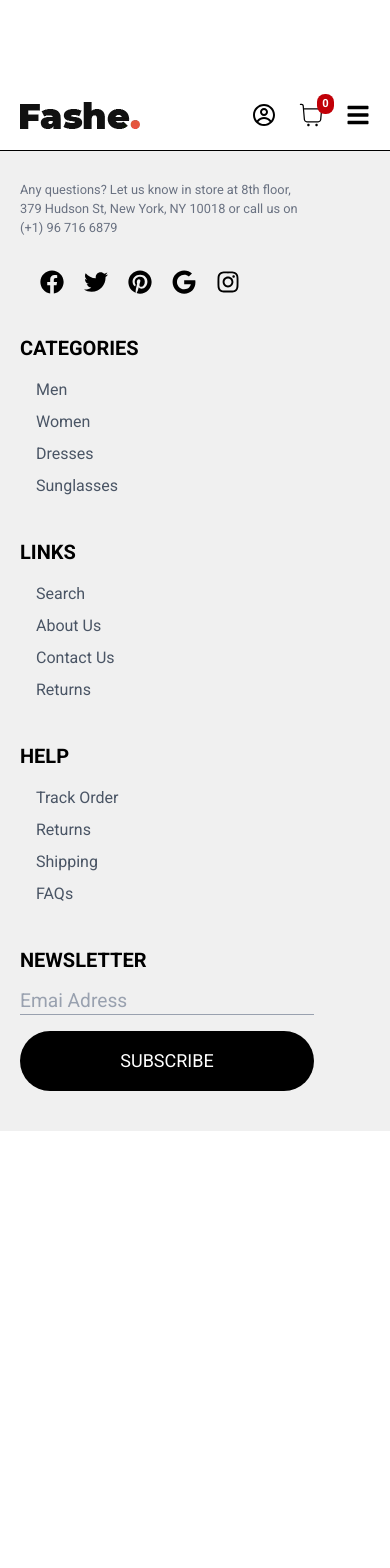
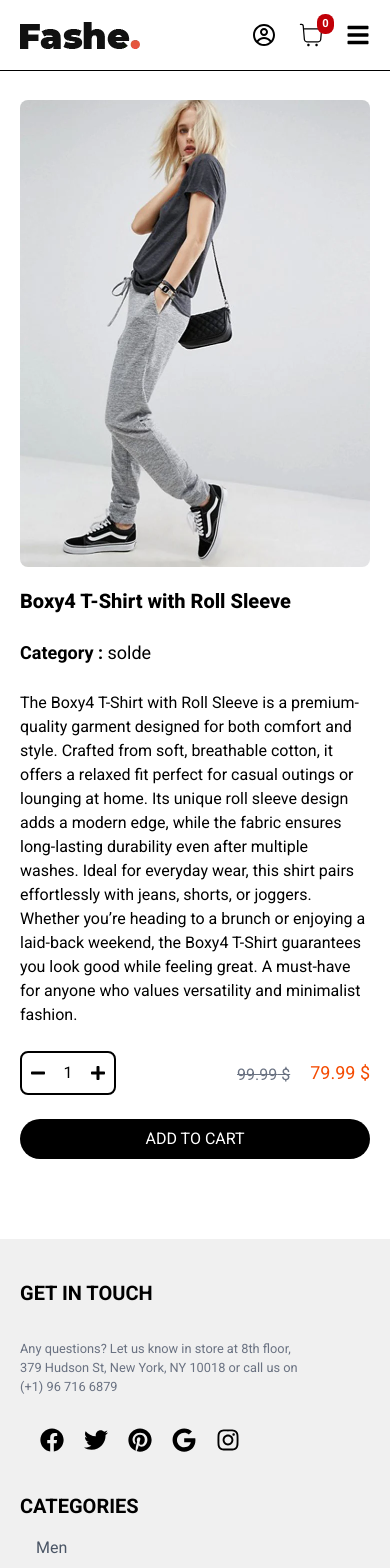
Before and after one commit to yahya-moussair/react_ecommerce_website, a React (Vite) app: page /details/0 in a window 390 px wide. Shown: the top 1568 px of the page. Before the commit the page ends 1131 px from the top, so only its background shows below. Built offline with nearby package versions, Linux system fonts and the light colour scheme; a web font is replaced by a local one.

Commit message:
complete details product versio desktop and mobile

```diff
--- a/src/App.jsx
+++ b/src/App.jsx
@@ -6,6 +6,7 @@
 import Shop from "./pages/shop";
 import Contact from "./pages/contact";
 import About from "./pages/about";
+import DetailsProduct from "./pages/detailsProduct";
 
 const App = () => {
 
@@ -17,6 +18,7 @@
         <Route path="/shop" element={<Shop />} />
         <Route path="/about" element={<About />} />
         <Route path="/contact" element={<Contact />} />
+        <Route path="/details/:id" element={<DetailsProduct />} />
       </Routes>
       <Footer />
     </>
--- a/src/components/home/hero.jsx
+++ b/src/components/home/hero.jsx
@@ -24,7 +24,7 @@
     <div className="w-full h-[80vh] relative group">
       <div
         style={{ backgroundImage: `url(${slides[currentIndex].image})` }}
-        className="w-full h-full bg-center bg-cover flex flex-col items-center justify-center gap-y-5 duration-5000"
+        className="w-full h-full bg-center bg-cover flex flex-col items-center justify-center gap-y-5"
       >
         <h1 className="text-white lg:text-[8rem] md:text-6xl text-5xl font-extrabold">Leather Bags</h1>
         <span className="w-[70%] bg-white h-[4px] rounded-full"></span>
--- a/src/components/home/ourProduct.jsx
+++ b/src/components/home/ourProduct.jsx
@@ -62,7 +62,7 @@
                   ADD TO CART
                 </button>
               </div>
-              <Link to="#">
+              <Link to={`/details/${e.id}`}>
                 <h1 className="text-lg text-gray-500 hover:text-[#e65540] lg:transition-all duration-300">{e.name}</h1>
               </Link>
               <div className="flex gap-x-4 items-center">
--- a/src/index.css
+++ b/src/index.css
@@ -1,24 +1,29 @@
 @import "tailwindcss";
-*{
+* {
   font-family: "Roboto", sans-serif;
   user-select: none;
 }
-.bgImage{
+.bgImage {
   background: url(./assets/images/bg-video-01.jpg);
   background-position: center;
   background-size: 100% 80%;
   background-repeat: no-repeat;
   background-attachment: fixed;
 }
-.bgImages{
+.bgImages {
   background: url(./assets/images/banner.webp);
   background-repeat: no-repeat;
   background-size: cover;
   background-position: center;
 }
-.bgAbout{
+.bgAbout {
   background: url(./assets/images/banner.webp);
   background-repeat: no-repeat;
   background-size: cover;
   background-position: center;
 }
+input::-webkit-outer-spin-button,
+input::-webkit-inner-spin-button {
+  -webkit-appearance: none;
+  margin: 0;
+}
--- a/src/json/products.js
+++ b/src/json/products.js
@@ -3,109 +3,121 @@
 const products = [
   // Solde products
   {
-    id: "p1",
+    id: "1",
     tag: "solde",
     name: "Boxy4 T-Shirt with Roll Sleeve",
     image: Images.fourthProduct,
     price: 99.99,
-    discount : 20,
-    description: "High-quality wireless headphones with noise cancellation.",
+    discount: 20,
+    description:
+      "The Boxy4 T-Shirt with Roll Sleeve is a premium-quality garment designed for both comfort and style. Crafted from soft, breathable cotton, it offers a relaxed fit perfect for casual outings or lounging at home. Its unique roll sleeve design adds a modern edge, while the fabric ensures long-lasting durability even after multiple washes. Ideal for everyday wear, this shirt pairs effortlessly with jeans, shorts, or joggers. Whether you’re heading to a brunch or enjoying a laid-back weekend, the Boxy4 T-Shirt guarantees you look good while feeling great. A must-have for anyone who values versatility and minimalist fashion.",
   },
   {
-    id: "p2",
+    id: "2",
     tag: "solde",
     name: "Boxy7 T-Shirt with Roll Sleeve",
     image: Images.firstProduct,
     price: 79.99,
-    discount : 50,
-    description: "1TB external hard drive with fast transfer speed.",
+    discount: 50,
+    description:
+      "Experience everyday style and comfort with the Boxy7 T-Shirt with Roll Sleeve. Made from high-quality fabric, this t-shirt features a classic design enhanced by rolled sleeves that give it a chic, urban flair. Its breathable material ensures comfort throughout the day, making it a staple for all seasons. The minimalist aesthetic makes it suitable for layering or wearing alone. Whether you're running errands, meeting friends, or relaxing at home, this t-shirt seamlessly blends into your lifestyle. Enjoy the perfect mix of fashion and functionality with a garment designed to last and impress. Great for gifting or personal use.",
   },
   {
-    id: "p3",
+    id: "3",
     tag: "solde",
     name: "Boxy6 T-Shirt with Roll Sleeve",
     image: Images.secondProduct,
     price: 29.99,
-    discount : 10,
-    description: "Adjustable aluminum laptop stand for better ergonomics.",
+    discount: 10,
+    description:
+      "The Boxy6 T-Shirt with Roll Sleeve is designed for modern individuals who value style and ease. Made with soft, breathable materials, this t-shirt delivers exceptional comfort while maintaining a fashionable edge. The rolled sleeve detail adds character, turning a simple piece into a standout wardrobe essential. Its versatile look makes it suitable for casual Fridays at work, weekend adventures, or lounging at home. Available in multiple sizes, it offers a flattering fit for all body types. Durable stitching and quality fabric mean this t-shirt will hold its shape and color wash after wash. It's a stylish, everyday go-to.",
   },
   {
-    id: "p4",
+    id: "4",
     tag: "solde",
     name: "Boxy5 T-Shirt with Roll Sleeve",
     image: Images.thirdProduct,
     price: 19.99,
-    discount : 15,
-    description: "Fast wireless charger compatible with most smartphones.",
+    discount: 15,
+    description:
+      "Affordable yet fashionable, the Boxy5 T-Shirt with Roll Sleeve brings a casual look that doesn’t compromise on quality. Made with lightweight fabric that feels soft on the skin, it’s a t-shirt you’ll want to wear every day. The roll sleeve design adds a modern flair, making it more than just your average tee. Perfect for warm days, layering in cooler weather, or simply relaxing at home. Its versatile cut makes it easy to style with jeans, shorts, or sweatpants. Durable, breathable, and stylish—this shirt offers great value for those looking to enhance their casual wardrobe affordably.",
   },
 
   // Best Seller products
   {
-    id: "p5",
+    id: "5",
     tag: "bestSeller",
     name: "Boxy5 T-Shirt with Roll Sleeve",
     image: Images.secondProduct,
     price: 149.99,
-    description: "A stylish smart watch with fitness tracking features.",
+    description:
+      "Elevate your wardrobe with the best-selling Boxy5 T-Shirt with Roll Sleeve. Crafted for the trend-conscious individual, it combines simplicity and elegance in one timeless piece. The rolled sleeves provide a laid-back yet polished look, while the soft cotton material ensures day-long comfort. Ideal for both casual outings and semi-formal events, it can be paired with a range of bottoms and accessories. Its strong seams and colorfast fabric ensure longevity and consistent wear. Whether you're buying it for yourself or gifting it to a friend, this t-shirt remains a customer favorite for good reason. Easy to love, hard to replace.",
   },
   {
-    id: "p6",
+    id: "6",
     tag: "bestSeller",
     name: "Boxy4 T-Shirt with Roll Sleeve",
     image: Images.thirdProduct,
     price: 39.99,
-    description: "Ergonomic gaming mouse with RGB lighting.",
+    description:
+      "The Boxy4 T-Shirt with Roll Sleeve is a wardrobe essential for those who crave comfort without sacrificing style. Designed with rolled sleeves for a casual touch, this shirt transitions easily from day to night. The soft, breathable material keeps you cool and relaxed, making it an ideal choice for any season. Its minimalist design pairs effortlessly with jeans, chinos, or shorts, offering endless styling possibilities. With a focus on quality and fit, this t-shirt stands out as a reliable choice for any occasion. Durable, machine-washable, and timeless, it’s no wonder this shirt is a consistent best-seller.",
   },
   {
-    id: "p7",
+    id: "7",
     tag: "bestSeller",
     name: "Boxy6 T-Shirt with Roll Sleeve",
     image: Images.fourthProduct,
     price: 59.99,
-    description: "Compact Bluetooth speaker with powerful sound.",
+    description:
+      "Perfect for those who appreciate subtle yet impactful fashion, the Boxy6 T-Shirt with Roll Sleeve delivers on all fronts. Featuring a relaxed fit and signature rolled sleeves, this t-shirt blends casual cool with everyday practicality. The breathable fabric keeps you comfortable, while its refined stitching ensures a premium finish. Ideal for brunches, strolls, or casual meetings, this tee is a great option for a clean and polished look. Customers love it for its versatility and quality construction. Once you try it on, you'll want it in every color. It's one of our top sellers for good reason.",
   },
   {
-    id: "p8",
+    id: "8",
     tag: "bestSeller",
     name: "Boxy7 T-Shirt with Roll Sleeve",
     image: Images.firstProduct,
     price: 34.99,
-    description: "LED desk lamp with adjustable brightness.",
+    description:
+      "Join the trendsetters with the Boxy7 T-Shirt with Roll Sleeve. Known for its ultra-soft fabric and fashionable design, this t-shirt is the epitome of modern casual wear. The rolled sleeve detail provides an edgy twist to a classic fit, making it a go-to piece for any casual wardrobe. Whether you're going to a weekend event or simply lounging around, this shirt has you covered. It pairs beautifully with denim, joggers, or even skirts for a more experimental look. Easy to wash, hard to wear out—this is a reliable fashion staple you’ll want in your rotation year-round.",
   },
 
   // Featured products
   {
-    id: "p9",
+    id: "9",
     tag: "featured",
     name: "Boxy T-Shirt with Roll Sleeve Detail",
     image: Images.firstProduct,
     price: 89.99,
-    description: "Durable mechanical keyboard with customizable keys.",
+    description:
+      "Featured for its unique blend of elegance and comfort, the Boxy T-Shirt with Roll Sleeve Detail is a standout in any collection. It features premium cotton that feels amazing on the skin and retains its shape and softness over time. The roll sleeve accents offer a subtle yet stylish touch, elevating the shirt's overall appeal. Whether you're heading to a casual meet-up or a coffee date, this shirt ensures you look effortlessly chic. It’s breathable, durable, and available in a range of sizes. Add this to your wardrobe and experience the perfect balance of comfort and sophistication.",
   },
   {
-    id: "p10",
+    id: "10",
     tag: "featured",
     name: "Boxy1 T-Shirt with Roll Sleeve",
     image: Images.secondProduct,
     price: 25.99,
-    description: "Multi-port USB-C hub for your devices.",
+    description:
+      "Simple, stylish, and undeniably comfortable—the Boxy1 T-Shirt with Roll Sleeve offers everything you want in a daily wear essential. It’s made from soft, breathable material designed to keep you cool and comfortable throughout the day. The rolled sleeve adds a modern flair, making it more versatile than your average tee. This t-shirt can be dressed up or down depending on the occasion and pairs effortlessly with a wide range of outfits. Easy to maintain and resistant to fading, it will remain a favorite for seasons to come. An excellent addition to any wardrobe, especially for minimalists.",
   },
   {
-    id: "p11",
+    id: "11",
     tag: "featured",
     name: "Boxy2 T-Shirt with Roll Sleeve",
     image: Images.thirdProduct,
     price: 199.99,
-    description: "15.6-inch portable monitor with Full HD resolution.",
+    description:
+      "Step up your fashion game with the Boxy2 T-Shirt with Roll Sleeve. Engineered with superior fabric, this shirt offers unmatched comfort and durability. Its signature roll sleeve design adds character and distinguishes it from other basic tees. Designed for modern lifestyles, it fits seamlessly into work-from-home outfits or casual daywear. The fabric is soft yet resilient, ensuring that it holds up after countless wears and washes. Ideal for those who appreciate timeless basics with a twist. Once you add this to your collection, it’s likely to become one of your most-reached-for pieces. A featured item for good reason.",
   },
   {
-    id: "p12",
+    id: "12",
     tag: "featured",
     name: "Boxy3 T-Shirt with Roll Sleeve",
     image: Images.fourthProduct,
     price: 49.99,
-    description: "1080p HD webcam for video calls and streaming.",
-  },
-];
+    description:
+      "Get ready to elevate your everyday style with the Boxy3 T-Shirt with Roll Sleeve. Made with a focus on comfort and durability, this shirt boasts a clean look that never goes out of fashion ",
+  }
+]
 
-export default products;
+export default products
--- /dev/null
+++ b/src/pages/detailsProduct.jsx
@@ -0,0 +1,77 @@
+import React, { useState } from "react";
+import { useParams } from "react-router-dom";
+import { useAppContext } from "../context";
+import { FaMinus, FaPlus } from "react-icons/fa";
+
+const DetailsProduct = () => {
+  const { products, cartCounter, setCartCounter } = useAppContext();
+  const { id } = useParams();
+  const [counter, setCounter] = useState(1);
+  console.log(products[id]);
+
+
+  return (
+    <>
+      <div className="lg:pt-50 pt-25 flex lg:flex-row md:flex-row flex-col gap-x-10 gap-y-5 lg:px-25 px-5 w-full justify-center">
+        <div className="lg:w-1/4 w-full">
+          <img src={products[id].image} className="w-full rounded-lg" alt="" />
+        </div>
+        <div className="flex flex-col gap-y-6 lg:pt-10  lg:w-1/2 w-full">
+          <h1 className="text-xl font-extrabold  ">{products[id].name}</h1>
+          <h1 className="text-lg">
+            <span className="font-bold">Category : </span>
+            {products[id].tag}
+          </h1>
+          <h1 className="">{products[id].description}</h1>
+          <div className="flex justify-between items-center w-full">
+            <div className="flex items-center border-2 w-fit h-fit p-2 rounded-lg">
+              <FaMinus
+                className=" "
+                onClick={() =>
+                  counter == 1 ? setCounter(1) : setCounter(counter - 1)
+                }
+              />
+              <input
+                type="number"
+                value={counter}
+                disabled
+                className="focus:outline-none px mx-2 w-7 text-center appearance-none"
+              />
+              <FaPlus className="" onClick={() => setCounter(counter + 1)} />
+            </div>
+            <div className="flex items-end gap-x-5">
+              <h1
+                className={`text-gray-500 ${
+                  "discount" in products[id]
+                    ? "lg:text-[0.9rem] line-through"
+                    : "lg:text-[1.2rem] text-lg"
+                }`}
+              >
+                {"discount" in products[id] ? products[id].price : products[id].price * counter.toFixed(2)} $
+              </h1>
+              <h1
+                className={`lg:text-[1.2rem] text-lg text-orange-600 ${
+                  "discount" in products[id] ? "flex" : "hidden"
+                }`}
+              >
+                {((
+                  products[id].price -
+                  (products[id].price * products[id].discount) / 100
+                )*counter).toFixed(2)}{" "}
+                $
+              </h1>
+            </div>
+          </div>
+          <button
+            onClick={() => setCartCounter(cartCounter + 1)}
+            className={`w-full bg-black rounded-full py-2 text-white cursor-pointer`}
+          >
+            ADD TO CART
+          </button>
+        </div>
+      </div>
+    </>
+  );
+};
+
+export default DetailsProduct;
```
Lines whose indentation alone changed are shown as unchanged.
